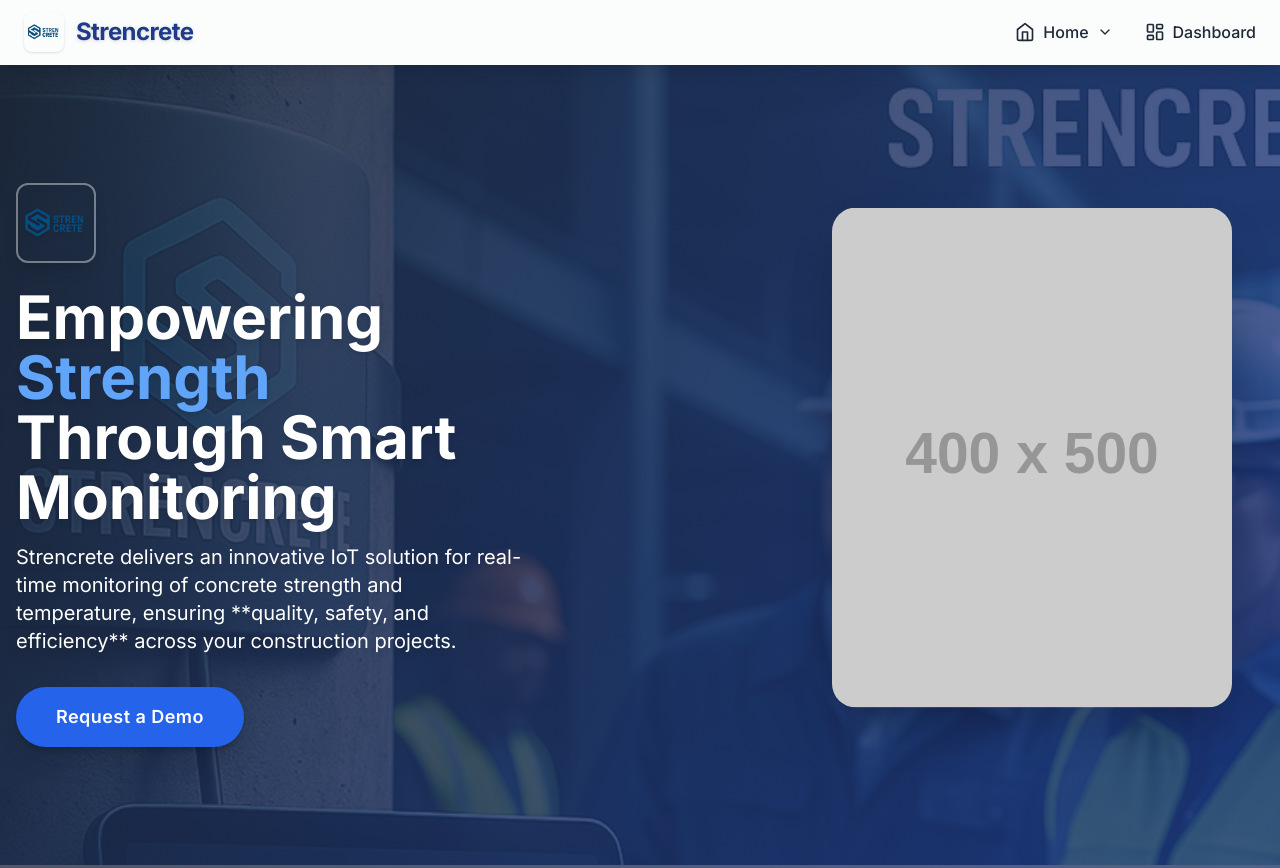
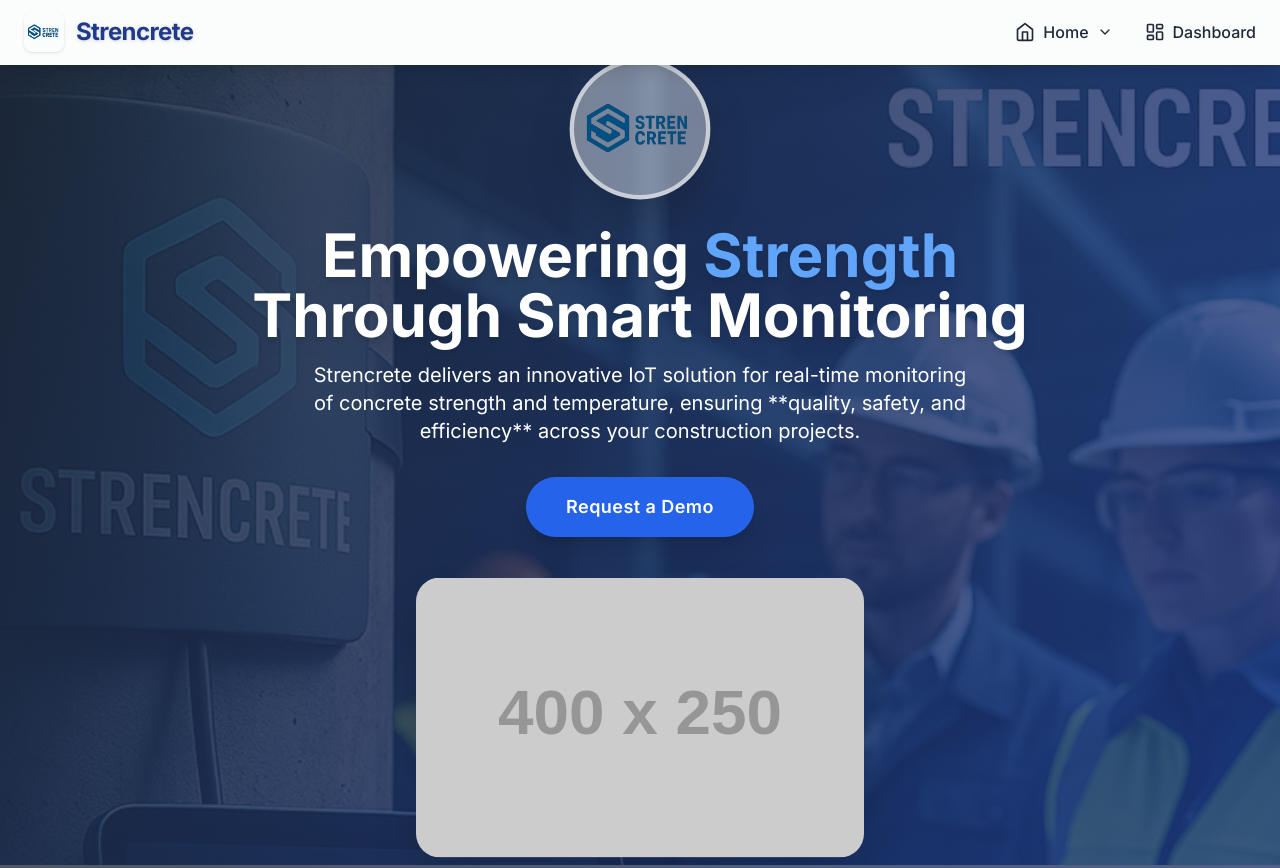
Before and after one commit to Moshaker96/Strencrete, a plain HTML site: page index.html in a window 1280 px wide. Shown: the top 868 px of the page. Drawn offline with nearby package versions, Linux system fonts and the light colour scheme; grey boxes are pictures that could not be loaded; placeholder pictures from the web are drawn by us.

Commit message:
Update index.html

```diff
--- a/index.html
+++ b/index.html
@@ -198,20 +198,17 @@
 
     <div id="home-page">
         <section id="hero" class="relative hero-bg min-h-screen flex items-center px-4">
-            <div class="relative z-10 max-w-7xl mx-auto w-full grid md:grid-cols-2 items-center gap-16 md:gap-24">
-                <div class="text-white drop-shadow-md">
-                    <img src="strencrete-logo.jpg" alt="Logo" class="w-16 h-16 md:w-20 md:h-20 mb-6 rounded-xl shadow-lg border-2 border-white/40"/>
-                    <h1 class="text-4xl md:text-6xl font-extrabold leading-tight mb-4">
-                        Empowering <span class="text-blue-400">Strength</span><br>Through Smart Monitoring
-                    </h1>
-                    <p class="text-lg md:text-xl font-light max-w-lg mb-8">
-                        Strencrete delivers an innovative IoT solution for real-time monitoring of concrete strength and temperature, ensuring **quality, safety, and efficiency** across your construction projects.
-                    </p>
-                    <button class="inline-block bg-blue-600 text-white font-semibold rounded-full px-10 py-4 shadow-xl hover:bg-blue-700 transition-transform btn-push text-lg tracking-wide" onclick="scrollToSection('contact')">Request a Demo</button>
-                </div>
-
-                <div class="hidden md:flex justify-end p-8">
-                    <img src="https://placehold.co/400x500/ffffff/1d4ed8?text=Concrete+Monitor" alt="A stylized representation of the concrete monitoring system" class="rounded-3xl shadow-2xl hero-image-right" />
+            <div class="relative z-10 max-w-7xl mx-auto w-full text-center">
+                <img src="strencrete-logo.jpg" alt="Logo" class="w-24 h-24 md:w-32 md:h-32 mx-auto mb-8 rounded-full shadow-2xl border-4 border-white/60 bg-white/40 transform scale-110"/>
+                <h1 class="text-4xl md:text-6xl font-extrabold leading-tight text-white drop-shadow-lg max-w-4xl mx-auto mb-4">
+                    Empowering <span class="text-blue-400">Strength</span> Through Smart Monitoring
+                </h1>
+                <p class="text-lg md:text-xl font-light text-white max-w-2xl mx-auto mb-8">
+                    Strencrete delivers an innovative IoT solution for real-time monitoring of concrete strength and temperature, ensuring **quality, safety, and efficiency** across your construction projects.
+                </p>
+                <button class="inline-block bg-blue-600 text-white font-semibold rounded-full px-10 py-4 shadow-xl hover:bg-blue-700 transition-transform btn-push text-lg tracking-wide" onclick="scrollToSection('contact')">Request a Demo</button>
+                <div class="flex justify-center mt-12">
+                    <img src="https://placehold.co/400x250/1d4ed8/fff?text=Concrete+Block+With+Sensor" alt="A block of concrete with an embedded sensor, symbolizing the monitoring technology" class="rounded-3xl shadow-2xl hero-image-right w-full max-w-sm md:max-w-md transform skew-y-3 skew-x-3 rotate-6"/>
                 </div>
             </div>
         </section>
```
